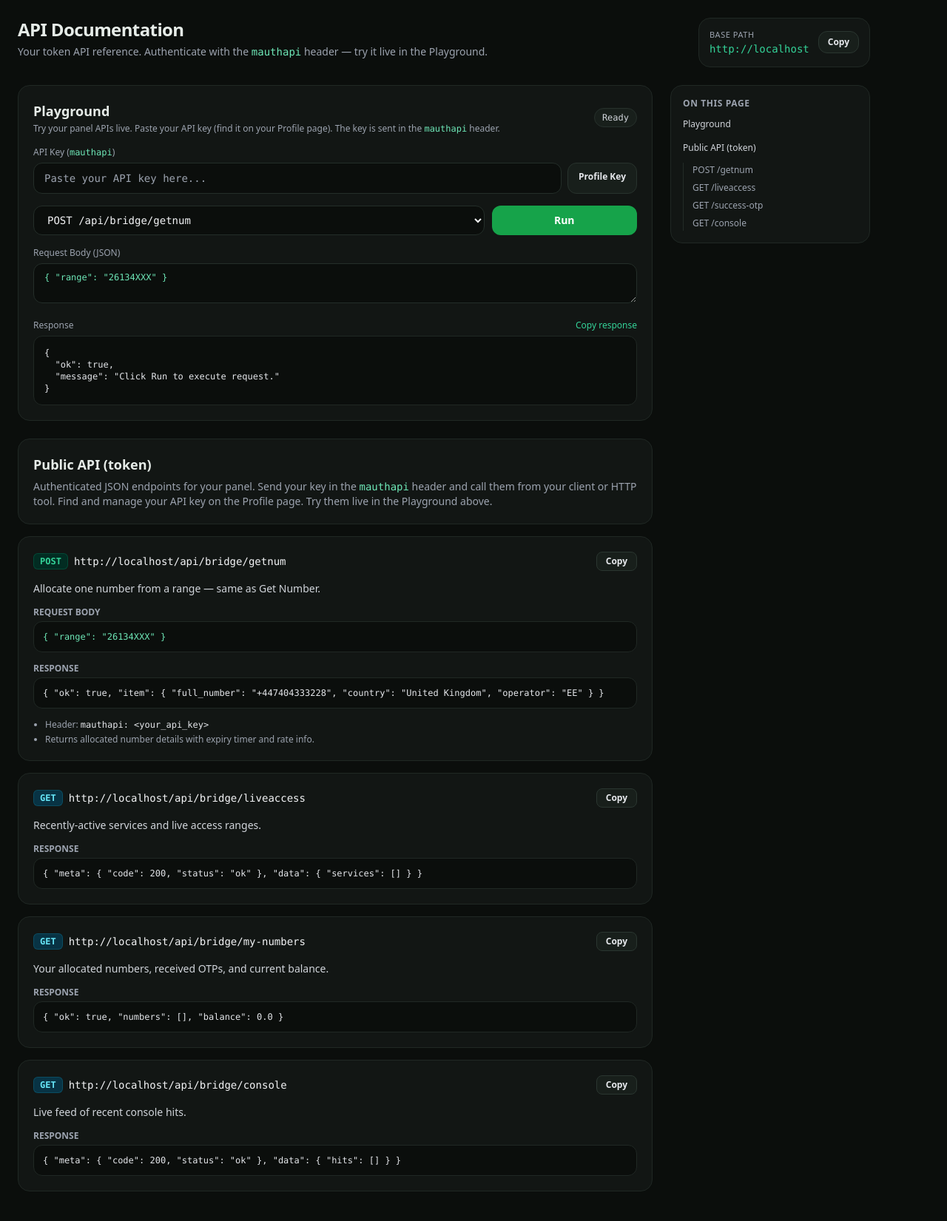
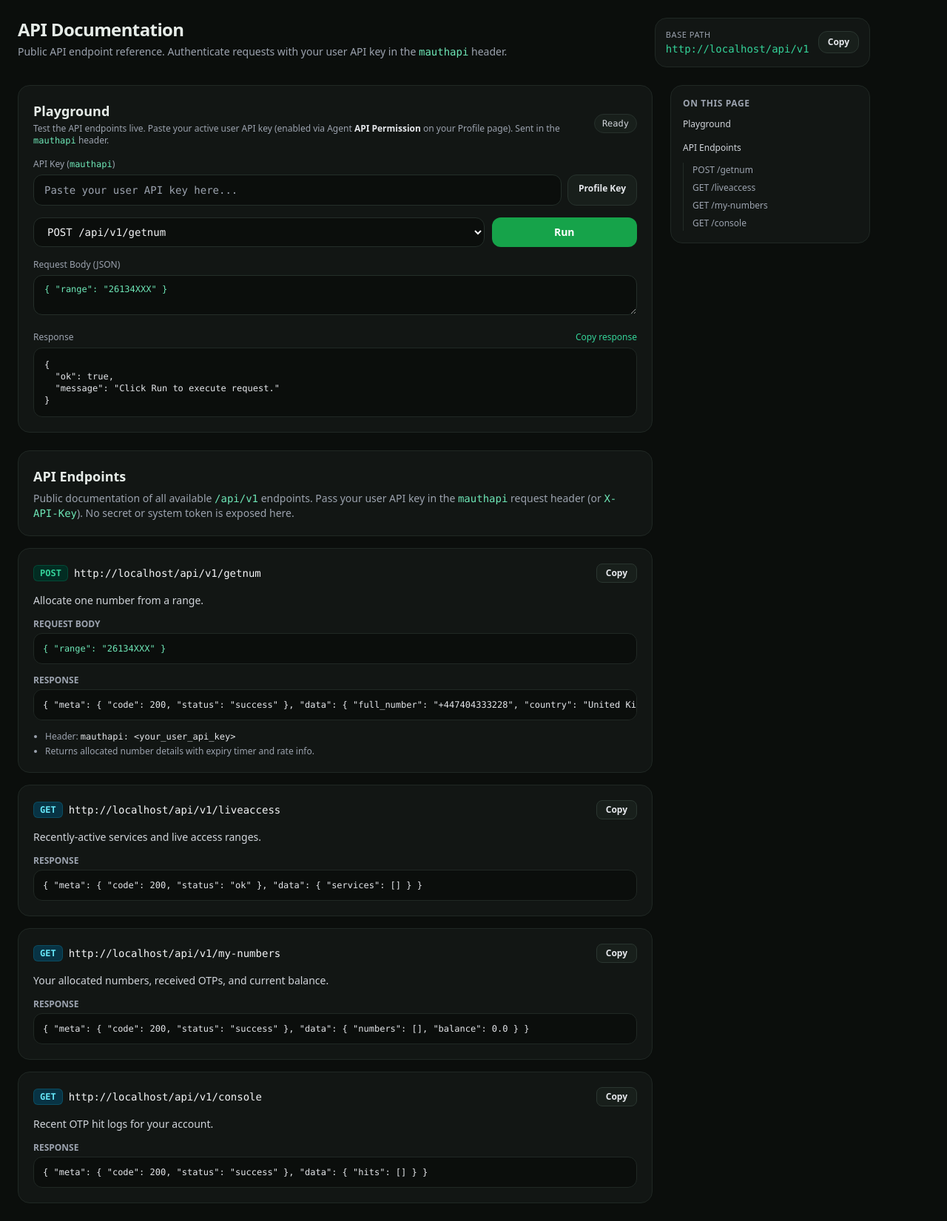
Before and after one commit to mrifathossen57-svg/Free-ai, a Flask app: page /api-docs in a window 1280 px wide. Shown: the whole page at 74% size. Before the commit the page ends 1611 px from the top, so only its background shows below. Run offline with Flask 3, Linux system fonts and the light colour scheme; some libraries are stand-ins or nearby versions.

Commit message:
Update api_docs.html

```diff
--- a/templates/api_docs.html
+++ b/templates/api_docs.html
@@ -1,8 +1,7 @@
 {% extends "base.html" %}
 {% block title %}API Documentation{% endblock %}
 {% block content %}
-{% set site_base = request.host_url.rstrip('/') %}
-{% set user_key = user.api_key if user and user.api_key else "" %}
+{% set site_base = base_path if base_path else (request.host_url.rstrip('/') ~ '/api/v1') %}
 
 <div class="max-w-6xl space-y-6">
   <!-- Top Title & Base Path -->
@@ -10,7 +9,7 @@
     <div>
       <h1 class="text-2xl font-bold tracking-tight">API Documentation</h1>
       <p class="text-sm text-gray-400 mt-1">
-        Your token API reference. Authenticate with the <code class="text-emerald-300">mauthapi</code> header — try it live in the Playground.
+        Public API endpoint reference. Authenticate requests with your user API key in the <code class="text-emerald-300">mauthapi</code> header.
       </p>
     </div>
 
@@ -36,7 +35,7 @@
           <div>
             <h2 class="text-lg font-bold">Playground</h2>
             <p class="text-xs text-gray-400 mt-0.5">
-              Try your panel APIs live. Paste your API key (find it on your Profile page). The key is sent in the <code class="text-emerald-300">mauthapi</code> header.
+              Test the API endpoints live. Paste your active user API key (enabled via Agent <span class="text-gray-200 font-semibold">API Permission</span> on your Profile page). Sent in the <code class="text-emerald-300">mauthapi</code> header.
             </p>
           </div>
           <span id="pgStatusBadge" class="self-start sm:self-auto px-2.5 py-1 rounded-full text-xs font-mono bg-[#181f1b] text-gray-300 border border-[#27312c]">
@@ -47,7 +46,7 @@
         <div>
           <label class="block text-xs text-gray-400 mb-1.5">API Key (<span class="font-mono text-emerald-300">mauthapi</span>)</label>
           <div class="flex flex-col sm:flex-row gap-2">
-            <input id="pgApiKey" type="text" value="{{ user_key }}" placeholder="Paste your API key here..."
+            <input id="pgApiKey" type="text" value="" placeholder="Paste your user API key here..."
                    class="flex-1 px-3.5 py-2.5 rounded-xl bg-[#0b0e0c] border border-[#242e29] font-mono text-xs sm:text-sm text-amber-300 focus:outline-none focus:border-emerald-500" />
             <a href="{{ url_for('section_page', section_key='profile') }}"
                class="px-3.5 py-2.5 rounded-xl bg-[#181f1b] hover:bg-[#212a25] border border-[#28332d] text-xs font-semibold text-gray-200 text-center transition">
@@ -59,10 +58,10 @@
         <div class="grid grid-cols-1 sm:grid-cols-12 gap-2.5 items-center">
           <select id="pgEndpoint" onchange="onEndpointChange()"
                   class="sm:col-span-9 px-3.5 py-2.5 rounded-xl bg-[#0b0e0c] border border-[#242e29] font-mono text-xs sm:text-sm text-gray-100 focus:outline-none focus:border-emerald-500">
-            <option value="POST_GETNUM">POST /api/bridge/getnum</option>
-            <option value="GET_LIVEACCESS">GET /api/bridge/liveaccess</option>
-            <option value="GET_SUCCESS_OTP">GET /api/bridge/my-numbers</option>
-            <option value="GET_CONSOLE">GET /api/bridge/console</option>
+            <option value="POST_GETNUM">POST /api/v1/getnum</option>
+            <option value="GET_LIVEACCESS">GET /api/v1/liveaccess</option>
+            <option value="GET_MY_NUMBERS">GET /api/v1/my-numbers</option>
+            <option value="GET_CONSOLE">GET /api/v1/console</option>
           </select>
 
           <button type="button" onclick="runPlayground()" id="pgRunBtn"
@@ -90,28 +89,28 @@
         </div>
       </section>
 
-      <!-- Public API (token) -->
+      <!-- Public API Endpoints -->
       <section id="public-api" class="space-y-4 scroll-mt-6">
         <div class="card rounded-2xl p-5">
-          <h2 class="text-lg font-bold">Public API (token)</h2>
+          <h2 class="text-lg font-bold">API Endpoints</h2>
           <p class="text-xs sm:text-sm text-gray-400 mt-1.5 leading-relaxed">
-            Authenticated JSON endpoints for your panel. Send your key in the <code class="text-emerald-300">mauthapi</code> header and call them from your client or HTTP tool. Find and manage your API key on the Profile page. Try them live in the Playground above.
+            Public documentation of all available <code class="text-emerald-300">/api/v1</code> endpoints. Pass your user API key in the <code class="text-emerald-300">mauthapi</code> request header (or <code class="text-emerald-300">X-API-Key</code>). No secret or system token is exposed here.
           </p>
         </div>
 
-        <!-- 1. POST /api/bridge/getnum -->
+        <!-- 1. POST /api/v1/getnum -->
         <div id="ep-getnum" class="card rounded-2xl p-5 space-y-3.5 scroll-mt-6">
           <div class="flex items-center justify-between gap-2 flex-wrap">
             <div class="flex items-center gap-2 min-w-0">
               <span class="px-2 py-0.5 rounded-md bg-emerald-950 text-emerald-400 border border-emerald-700/40 font-mono text-xs font-bold">POST</span>
-              <span id="url-getnum" class="font-mono text-xs sm:text-sm text-gray-100 break-all">{{ site_base }}/api/bridge/getnum</span>
+              <span id="url-getnum" class="font-mono text-xs sm:text-sm text-gray-100 break-all">{{ site_base }}/getnum</span>
             </div>
             <button type="button" onclick="copyText('url-getnum', 'Endpoint URL copied!')"
                     class="px-3 py-1 rounded-lg bg-[#181f1b] hover:bg-[#222c26] border border-[#2a3630] text-xs font-semibold text-gray-200">
               Copy
             </button>
           </div>
-          <p class="text-sm text-gray-300">Allocate one number from a range — same as Get Number.</p>
+          <p class="text-sm text-gray-300">Allocate one number from a range.</p>
 
           <div>
             <div class="text-xs font-semibold text-gray-400 uppercase mb-1">Request body</div>
@@ -120,21 +119,21 @@
 
           <div>
             <div class="text-xs font-semibold text-gray-400 uppercase mb-1">Response</div>
-            <pre class="p-3 rounded-xl bg-[#0b0e0c] border border-[#202824] font-mono text-xs text-gray-200 overflow-x-auto">{ "ok": true, "item": { "full_number": "+447404333228", "country": "United Kingdom", "operator": "EE" } }</pre>
+            <pre class="p-3 rounded-xl bg-[#0b0e0c] border border-[#202824] font-mono text-xs text-gray-200 overflow-x-auto">{ "meta": { "code": 200, "status": "success" }, "data": { "full_number": "+447404333228", "country": "United Kingdom", "operator": "EE" } }</pre>
           </div>
 
           <ul class="text-xs text-gray-400 space-y-1 list-disc pl-4">
-            <li>Header: <code class="text-gray-200">mauthapi: &lt;your_api_key&gt;</code></li>
+            <li>Header: <code class="text-gray-200">mauthapi: &lt;your_user_api_key&gt;</code></li>
             <li>Returns allocated number details with expiry timer and rate info.</li>
           </ul>
         </div>
 
-        <!-- 2. GET /api/bridge/liveaccess -->
+        <!-- 2. GET /api/v1/liveaccess -->
         <div id="ep-liveaccess" class="card rounded-2xl p-5 space-y-3.5 scroll-mt-6">
           <div class="flex items-center justify-between gap-2 flex-wrap">
             <div class="flex items-center gap-2 min-w-0">
               <span class="px-2 py-0.5 rounded-md bg-cyan-950 text-cyan-300 border border-cyan-700/40 font-mono text-xs font-bold">GET</span>
-              <span id="url-liveaccess" class="font-mono text-xs sm:text-sm text-gray-100 break-all">{{ site_base }}/api/bridge/liveaccess</span>
+              <span id="url-liveaccess" class="font-mono text-xs sm:text-sm text-gray-100 break-all">{{ site_base }}/liveaccess</span>
             </div>
             <button type="button" onclick="copyText('url-liveaccess', 'Endpoint URL copied!')"
                     class="px-3 py-1 rounded-lg bg-[#181f1b] hover:bg-[#222c26] border border-[#2a3630] text-xs font-semibold text-gray-200">
@@ -149,14 +148,14 @@
           </div>
         </div>
 
-        <!-- 3. GET /api/bridge/my-numbers -->
-        <div id="ep-success-otp" class="card rounded-2xl p-5 space-y-3.5 scroll-mt-6">
+        <!-- 3. GET /api/v1/my-numbers -->
+        <div id="ep-my-numbers" class="card rounded-2xl p-5 space-y-3.5 scroll-mt-6">
           <div class="flex items-center justify-between gap-2 flex-wrap">
             <div class="flex items-center gap-2 min-w-0">
               <span class="px-2 py-0.5 rounded-md bg-cyan-950 text-cyan-300 border border-cyan-700/40 font-mono text-xs font-bold">GET</span>
-              <span id="url-success-otp" class="font-mono text-xs sm:text-sm text-gray-100 break-all">{{ site_base }}/api/bridge/my-numbers</span>
+              <span id="url-my-numbers" class="font-mono text-xs sm:text-sm text-gray-100 break-all">{{ site_base }}/my-numbers</span>
             </div>
-            <button type="button" onclick="copyText('url-success-otp', 'Endpoint URL copied!')"
+            <button type="button" onclick="copyText('url-my-numbers', 'Endpoint URL copied!')"
                     class="px-3 py-1 rounded-lg bg-[#181f1b] hover:bg-[#222c26] border border-[#2a3630] text-xs font-semibold text-gray-200">
               Copy
             </button>
@@ -165,27 +164,27 @@
 
           <div>
             <div class="text-xs font-semibold text-gray-400 uppercase mb-1">Response</div>
-            <pre class="p-3 rounded-xl bg-[#0b0e0c] border border-[#202824] font-mono text-xs text-gray-200 overflow-x-auto">{ "ok": true, "numbers": [], "balance": 0.0 }</pre>
+            <pre class="p-3 rounded-xl bg-[#0b0e0c] border border-[#202824] font-mono text-xs text-gray-200 overflow-x-auto">{ "meta": { "code": 200, "status": "success" }, "data": { "numbers": [], "balance": 0.0 } }</pre>
           </div>
         </div>
 
-        <!-- 4. GET /api/bridge/console -->
+        <!-- 4. GET /api/v1/console -->
         <div id="ep-console" class="card rounded-2xl p-5 space-y-3.5 scroll-mt-6">
           <div class="flex items-center justify-between gap-2 flex-wrap">
             <div class="flex items-center gap-2 min-w-0">
               <span class="px-2 py-0.5 rounded-md bg-cyan-950 text-cyan-300 border border-cyan-700/40 font-mono text-xs font-bold">GET</span>
-              <span id="url-console" class="font-mono text-xs sm:text-sm text-gray-100 break-all">{{ site_base }}/api/bridge/console</span>
+              <span id="url-console" class="font-mono text-xs sm:text-sm text-gray-100 break-all">{{ site_base }}/console</span>
             </div>
             <button type="button" onclick="copyText('url-console', 'Endpoint URL copied!')"
                     class="px-3 py-1 rounded-lg bg-[#181f1b] hover:bg-[#222c26] border border-[#2a3630] text-xs font-semibold text-gray-200">
               Copy
             </button>
           </div>
-          <p class="text-sm text-gray-300">Live feed of recent console hits.</p>
+          <p class="text-sm text-gray-300">Recent OTP hit logs for your account.</p>
 
           <div>
             <div class="text-xs font-semibold text-gray-400 uppercase mb-1">Response</div>
-            <pre class="p-3 rounded-xl bg-[#0b0e0c] border border-[#202824] font-mono text-xs text-gray-200 overflow-x-auto">{ "meta": { "code": 200, "status": "ok" }, "data": { "hits": [] } }</pre>
+            <pre class="p-3 rounded-xl bg-[#0b0e0c] border border-[#202824] font-mono text-xs text-gray-200 overflow-x-auto">{ "meta": { "code": 200, "status": "success" }, "data": { "hits": [] } }</pre>
           </div>
         </div>
       </section>
@@ -196,11 +195,11 @@
       <div class="card rounded-2xl p-4 lg:sticky lg:top-6 space-y-2">
         <div class="text-xs font-semibold uppercase tracking-wider text-gray-400 mb-2">On this page</div>
         <a href="#playground" class="block text-xs py-1 text-gray-300 hover:text-emerald-400">Playground</a>
-        <a href="#public-api" class="block text-xs py-1 text-gray-300 hover:text-emerald-400">Public API (token)</a>
+        <a href="#public-api" class="block text-xs py-1 text-gray-300 hover:text-emerald-400">API Endpoints</a>
         <div class="pl-3 space-y-1 border-l border-[#222b26] mt-1">
           <a href="#ep-getnum" class="block text-xs py-0.5 text-gray-400 hover:text-emerald-400">POST /getnum</a>
           <a href="#ep-liveaccess" class="block text-xs py-0.5 text-gray-400 hover:text-emerald-400">GET /liveaccess</a>
-          <a href="#ep-success-otp" class="block text-xs py-0.5 text-gray-400 hover:text-emerald-400">GET /success-otp</a>
+          <a href="#ep-my-numbers" class="block text-xs py-0.5 text-gray-400 hover:text-emerald-400">GET /my-numbers</a>
           <a href="#ep-console" class="block text-xs py-0.5 text-gray-400 hover:text-emerald-400">GET /console</a>
         </div>
       </div>
@@ -258,15 +257,15 @@
       };
 
       if (ep === "POST_GETNUM") {
-        url = "/api/bridge/getnum";
+        url = "/api/v1/getnum";
         options.method = "POST";
         options.body = document.getElementById("pgRequestBody").value;
       } else if (ep === "GET_LIVEACCESS") {
-        url = "/api/bridge/liveaccess";
-      } else if (ep === "GET_SUCCESS_OTP") {
-        url = "/api/bridge/my-numbers";
+        url = "/api/v1/liveaccess";
+      } else if (ep === "GET_MY_NUMBERS") {
+        url = "/api/v1/my-numbers";
       } else if (ep === "GET_CONSOLE") {
-        url = "/api/bridge/console";
+        url = "/api/v1/console";
       }
 
       const res = await fetch(url, options);
```
